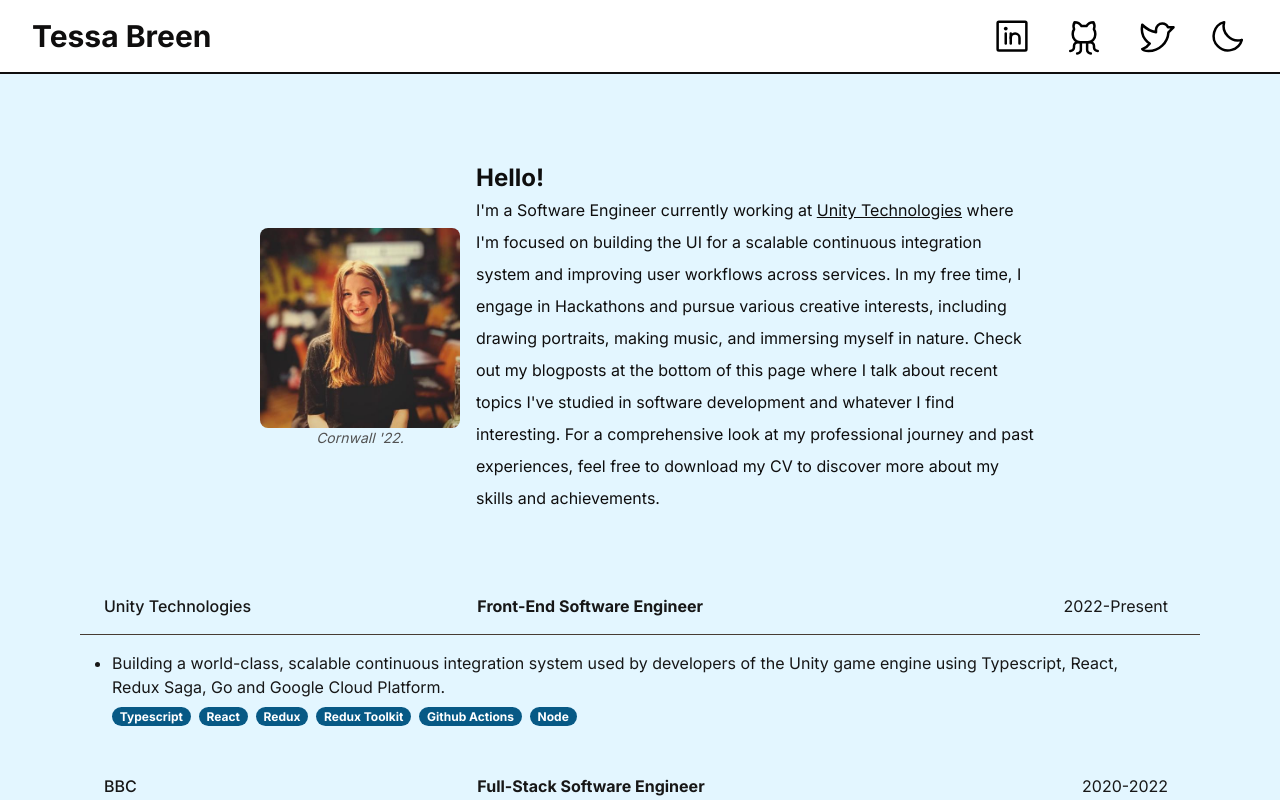
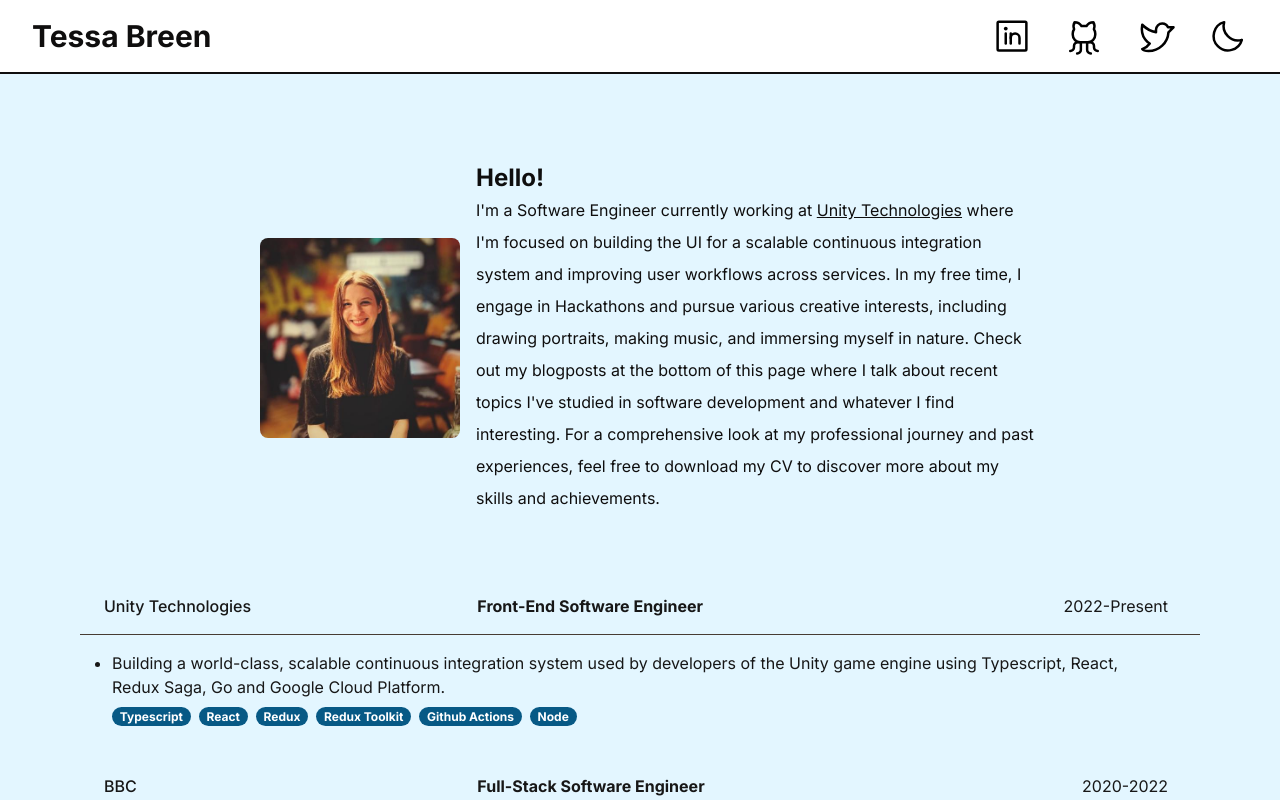
Before and after one commit to Mynameistessa/my-website, a Next.js app: page / in a window 1280 px wide. Shown: the top 800 px of the page. Built offline with nearby package versions, Linux system fonts and the light colour scheme.

Commit message:
Remove caption

```diff
--- a/components/Intro.tsx
+++ b/components/Intro.tsx
@@ -14,9 +14,6 @@
           height="400"
           priority
         />
-        <figcaption className="text-sm text-neutral-600 dark:text-neutral-400">
-          <i>Cornwall &apos;22.</i>
-        </figcaption>
       </div>
       <div className='md:w-2/4 text-base dark:text-white text-almost-black lg:text-left md:leading-loose text-justify h-full'>
       <h2 className='md:text-2xl font-bold'>Hello!</h2>
```
